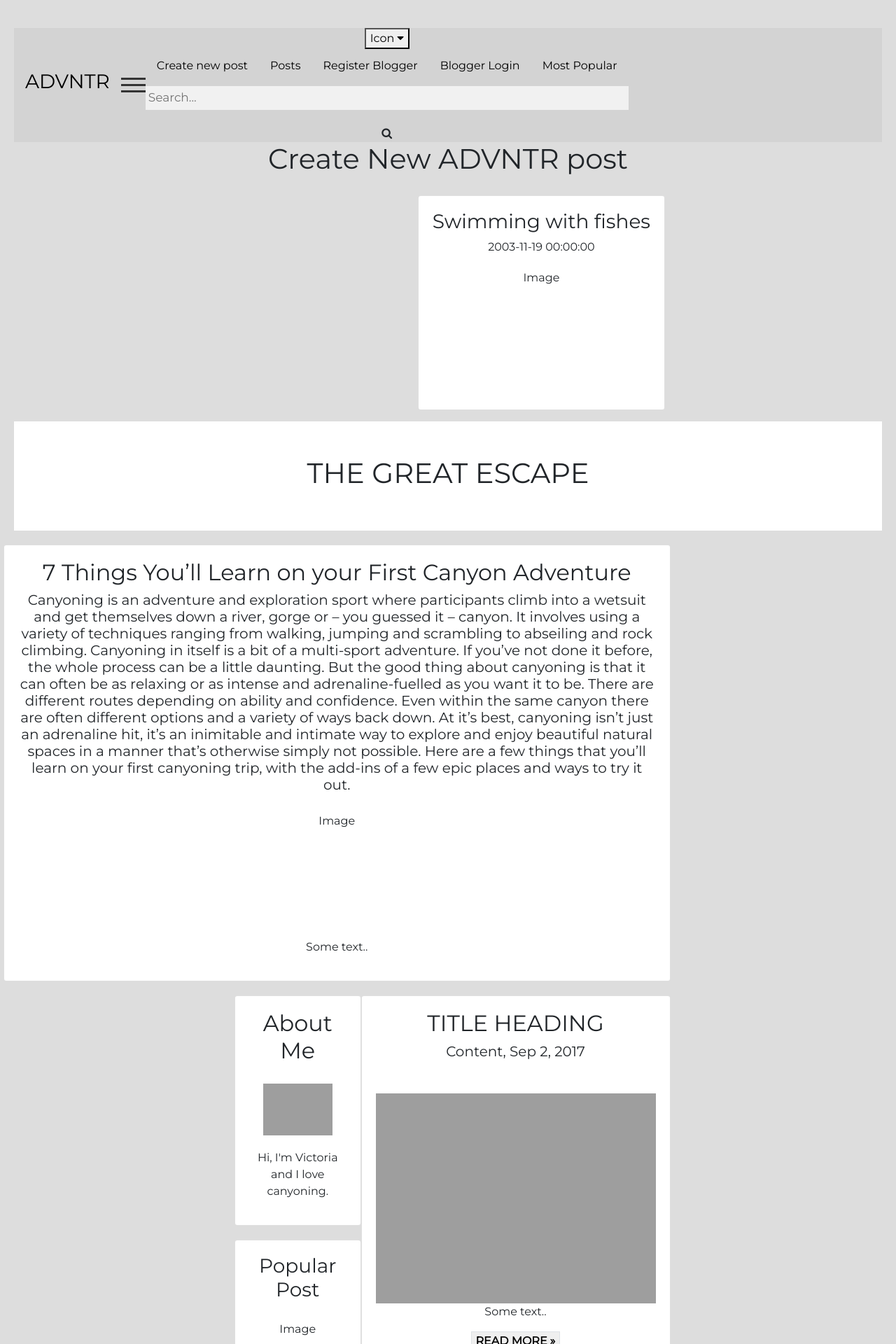
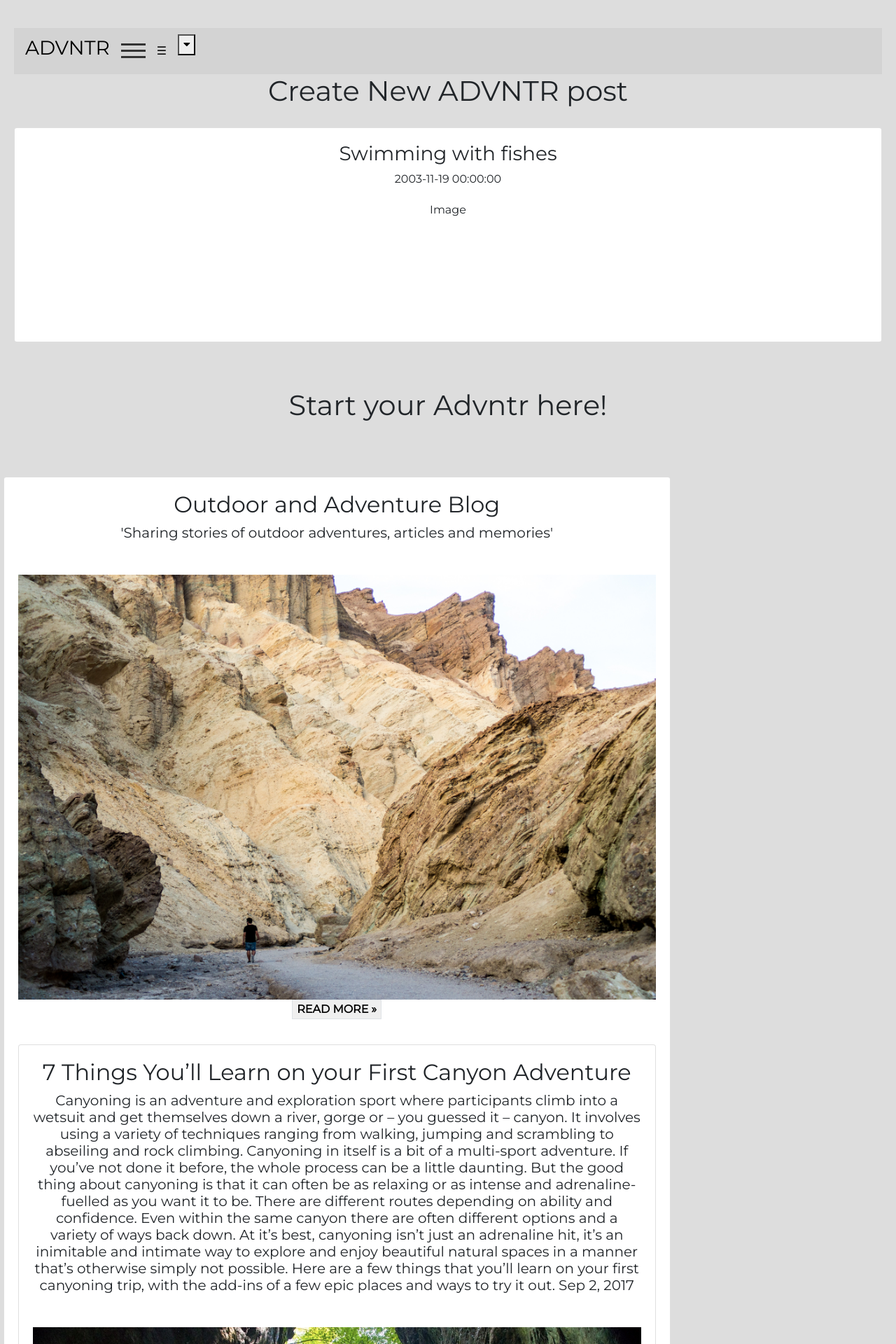
Before and after one commit to QA-Instructor/MVC-Skeleton, a PHP site: page /MVC-Skeleton/?controller=blogPost&action=search&category=1 in a window 1280 px wide. Shown: the top 1920 px of the page at 70% size. Run offline with PHP 8.4, Linux system fonts and the light colour scheme; data comes from the database, SQL or seed files in the repository.

Commit message:
Hannahs changes to index

```diff
--- a/index.php
+++ b/index.php
@@ -1,5 +1,5 @@
 <!DOCTYPE html>
-<?php session_start();?>
+<?php session_start(); ?>
 <html>
     <head>
         <meta charset="UTF-8">
@@ -31,28 +31,20 @@
         <script src="https://stackpath.bootstrapcdn.com/bootstrap/4.4.1/js/bootstrap.min.js" integrity="sha384-wfSDF2E50Y2D1uUdj0O3uMBJnjuUD4Ih7YwaYd1iqfktj0Uod8GCExl3Og8ifwB6" crossorigin="anonymous"></script>
     </head>
     <body>
-        <div class="topnav">
-            <!--        <a class ="logo"><b>ADVNTR</b></a>
-                    <a href="#home">Home</a>
-                    <a href="#aboutMe">About Me</a>
-                    <a href="#readPost">Posts</a>
-                            <a href="#more">More</a>
-                    <a href="#loginBlogger">Login</a>
-                    <a href="#logoutBlogger">Logout</a>-->
-            <!-- Search form -->
-            <!--        <form class="form-inline">
-                        <i class="fas fa-search" aria-hidden="true"></i>
-                        <input class="search" type="text" placeholder="Search..."
-                               aria-label="Search">
-                        <span class="fa fa-search"> </span>
-                    </form>-->
-        </div>
         <div class="header">
-            <h1>THE GREAT ESCAPE</h1>
+            <h1>Start your Advntr here!</h1>
         </div>
 
         <div class="row">
             <div class="leftcolumn">
+                <div class="card">
+                    <h2>Outdoor and Adventure Blog</h2>
+                    <h5>'Sharing stories of outdoor adventures, articles and memories'</h5>
+                    <div class="img"></div>
+                    <img src= "HCH_1772.jpg" alt="image" style="width:100%;">
+                    <div class="readMore">
+                        <p><button class="button padding white border"><b>READ MORE »</b></button></p>
+                </div>
                 <div class="card">
                     <h2>7 Things You’ll Learn on your First Canyon Adventure</h2>
                     <h5>Canyoning is an adventure and exploration sport where participants climb into a wetsuit and get themselves down a river, gorge or – you guessed it – canyon. It involves using a variety of techniques ranging from walking, jumping and scrambling to abseiling and rock climbing. Canyoning in itself is a bit of a multi-sport adventure.
@@ -61,18 +53,10 @@
 
                         At it’s best, canyoning isn’t just an adrenaline hit, it’s an inimitable and intimate way to explore and enjoy beautiful natural spaces in a manner that’s otherwise simply not possible.
 
-                        Here are a few things that you’ll learn on your first canyoning trip, with the add-ins of a few epic places and ways to try it out.
-                    </h5>
-                    <div class="img" style="height:200px;">Image</div>
+                        Here are a few things that you’ll learn on your first canyoning trip, with the add-ins of a few epic places and ways to try it out. Sep 2, 2017</h5>
+                    <div class="img"></div>
+                    <img src= "canyoning.png" alt="image" style="width:100%;">
 
-                    <p>Some text..</p>
-                </div>
-                <div class="card">
-                    <h2>TITLE HEADING</h2>
-                    <h5>Content, Sep 2, 2017</h5>
-                    <div class="img"></div>
-                    <img src= "https://localhost/MVC-Skeleton/views/images/HCH_1772.jpg" alt="image" style="width:100%;">
-                    <p>Some text..</p>
                     <!--                <div class="Comment">-->
                     <div class="readMore">
                         <p><button class="button padding white border"><b>READ MORE »</b></button></p>
@@ -85,11 +69,11 @@
 
                 <div class="rightcolumn">
                     <div class="card">
-                        <h2>About Me</h2>
+                        <h2>About Advntr</h2>
                         <div class="img">
-                            <img src= "https://localhost/MVC-Skeleton/views/images/HCH_1772.jpg" alt="image" style="width:100%;">
+                            <img src= "Image1.png" alt="image" style="width:100%;">
                         </div>
-                        <p>Hi, I'm Victoria and I love canyoning.</p>
+                        <p>Tell us about you and your adventures!</p>
                     </div>
                     <div class="card">
                         <h3>Popular Post</h3>
@@ -98,8 +82,9 @@
                         <div class="img">Image</div>
                     </div>
                     <div class="card">
-                        <h3>Follow Me</h3>
-                        <p>Social Media</p>
+                        <h3>Follow Us</h3>
+                        <p><a>Social Media</a></p>
+                        <a href="https://www.instagram.com/advntr.cc/">Instagram</a>
                     </div>
                 </div>
             </div>
@@ -117,30 +102,30 @@
                 body {
                     font-family: 'Montserrat', sans-serif;
                     padding: 10px;
-                    background: #f1f1f1;
+                    background: #FAFAFA;
                 }
 
                 /* Header/Blog Title */
                 .header {
                     padding: 50px;
-                    font-size: 80px;
+                    font-size: 100px;
                     text-align: center;
-                    background: white;
+/*                    background: white;*/
                 }
 
                 /* Create two unequal columns that floats next to each other */
                 /* Left column */
-                .leftcolumn {
-                    float: left;
-                    width: 75%;
-                }
+                /*                .leftcolumn {
+                                    float: left;
+                                    width: 75%;
+                                }*/
 
                 /* Right column */
-                .rightcolumn {
-                    float: right;
-                    width: 20%;
-                    padding-left: 10px;
-                }
+                /*                .rightcolumn {
+                                    float: right;
+                                    width: 20%;
+                                    padding-left: 10px;
+                                }*/
 
                 /* image */
                 .img {
@@ -154,7 +139,7 @@
                 .card {
                     float: right;
                     background-color: white;
-                    /*                width:20%;*/
+                    width:100%;
                     padding: 20px;
                     margin-top: 20px;
                 }
--- a/views/DynamicPages/readAllPosts.php
+++ b/views/DynamicPages/readAllPosts.php
@@ -33,14 +33,14 @@
             ?>
             <div class="container-fluid">
                 <div class="row">
-                    <div class="leftcolumn">
+<!--                    <div class="leftcolumn">-->
                         <div class="card">
                             <h3>   <?php echo$p->title . PHP_EOL; ?> </h3>
 
                             <?php echo$p->content . PHP_EOL; ?>
                             <?php
                             if ($p->postImage !== NULL) {
-                                $path = dirname(__DIR__) . "\\images\\";
+                                $path = __DIR__ . "/../../views/images/";
                                 $file = $path . $p->postImage;
                                 if (file_exists($file)) {
                                     //need to use local path name to display images full name doesnt work
@@ -55,7 +55,7 @@
                         ?> </td>
                         <!--&nbsp;-->
                         <div class="img" style="height:200px;">Image</div>
-                    </div>
+<!--                    </div>-->
                 </div>
             </div>
         </div>
--- a/views/css/styles.css
+++ b/views/css/styles.css
@@ -1,10 +1,4 @@
 body,h1,h2,h3,h4,h5 {
-    font-family: 'Montserrat', sans-serif;
-}
-.w3-tangerine {
-    font-family: 'Montserrat', sans-serif;
-}
-.w3-pacifico {
     font-family: 'Montserrat', sans-serif;
 }
 
--- a/views/layout.php
+++ b/views/layout.php
@@ -22,7 +22,7 @@
                         background-color: #ddd;
                         color: #00A896;
                     }
-                    .topnav input[type=text] {
+/*                    .topnav input[type=text] {
                         padding: 4px;
                         margin-top: 4xpx;
                         font-size: 17px;
@@ -40,19 +40,12 @@
                         cursor: pointer;
                     }
 
-                    /*Bootstrap search*/
+                    Bootstrap search
                     .search input[type=text]:focus:not([readonly]) {
                         border-bottom: 1px solid #f48fb1;
                         box-shadow: 0 1px 0 0 #f48fb1;
                     }
 
-
-                    .topnav .search-container button:hover {
-                        background: lightgrey;
-                    }
-                    .topnav .search-container button:hover {
-                        background: lightgrey;
-                    }
 
                     @media screen and (max-width: 600px) {
                         .topnav .search-container {
@@ -68,7 +61,7 @@
                             .topnav input[type=text] {
                                 border: 1px solid #ccc;
                             }
-                        }
+                        }*/
                         .dropdown {
                             float: left;
                             overflow: hidden;
@@ -190,7 +183,7 @@
                             }
                         </script>
                         <div class="dropdown">
-                        <button class="menuContainer">Icon
+                            <button class="menuContainer">
                                 <i class="fa fa-caret-down"></i>
                             </button>
                             <div class="dropdown-content">
@@ -201,19 +194,16 @@
                                 <a href='?controller=blogger&action=login'>Blogger Login</a>
                                 <a href='?controller=blogPost&action=search&category=1'>Most Popular</a>
                             </div>
-                        <input class="search" type="text" placeholder="Search..." aria-label=Search">
-                        <li class="fa fa-search"> </li>
-                </form>
+<!--                            <input class="search" type="text" placeholder="Search..." aria-label=Search">
+                            <li class="fa fa-search"> </li>-->
+                            <a href="javascript:void(0);" class="icon" onclick="myFunction()">&#9776;</a>
+                        </div>
+
                 </header>
                 <div class="w3-container w3-pink">
                     <?php require_once('routes.php'); ?>
                     </<div>
-                    <!--                <div class="w3-container w3-gray">
-                                        <div class="topnav">
-                                            <a href="#">About Me</a>
-                                            <a href="#">Posts</a>
-                                            <a href="#">More</a>
-                                        </div>-->
+
                         <body class="footer">
                             <footer >
          <!--     Copyright &COPY; <?//= date('Y'); ?>-->
```
Also changed, not shown: HCH_1772.jpg (added), Image1.png (added), canyoning.png (added), views/images/postNo23.jpeg, 2 other files. Lines whose indentation alone changed are shown as unchanged.
